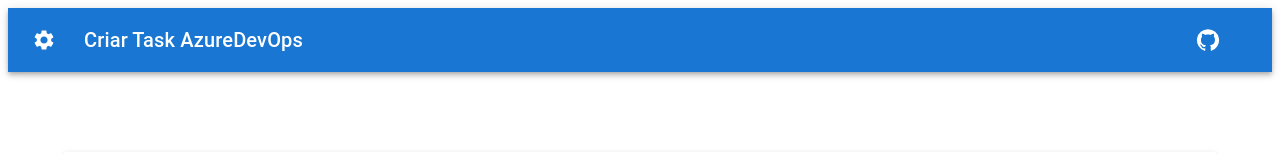
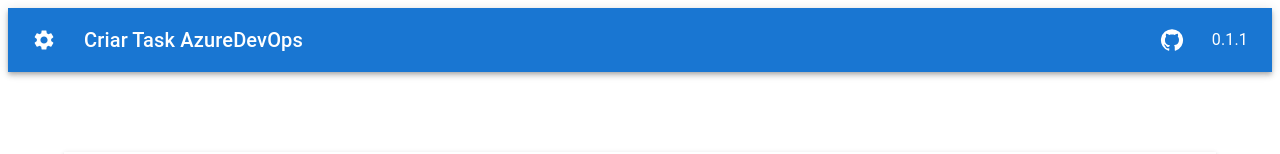
Before and after one commit to RafaelAngelo1999/form-task-add-azure, a React (Create React App) app: page / in a window 1280 px wide. Shown: the top 154 px of the page. Built offline with nearby package versions, Linux system fonts and the light colour scheme; no server answers.

Commit message:
docs: ajustando versão e adicionando descrição da mesma

```diff
--- a/package.json
+++ b/package.json
@@ -1,7 +1,8 @@
 {
   "homepage": "https://rafaelangelo1999.github.io/form-task-add-azure",
   "name": "form-task-add-azure",
-  "version": "0.1.0",
+  "version": "0.1.1",
+  "descriptionVersion": "Ajustando obrigatoriedade do IdTeam quando forçado",
   "private": true,
   "dependencies": {
     "@emotion/react": "^11.11.4",
--- a/src/shared/components/AppBarHeader.tsx
+++ b/src/shared/components/AppBarHeader.tsx
@@ -9,12 +9,14 @@ import {
   IconButton,
   TextField,
   Toolbar,
+  Tooltip,
   Typography,
 } from '@mui/material';
 import Settings from '@mui/icons-material/Settings';
 import GitHubIcon from '@mui/icons-material/GitHub';
 import React, { useState } from 'react';
 import { AUTH_KEY, ORGANIZACAO, ID_TEAMS_FORCE } from '../constants/Environment';
+import packageJson from '../../../package.json';
 
 const AppBarHeader = () => {
   const [openSettings, setOpenSettings] = useState(false);
@@ -72,6 +74,9 @@ const AppBarHeader = () => {
           >
             <GitHubIcon />
           </IconButton>
+          <Tooltip title={packageJson.descriptionVersion}>
+            <Typography>{packageJson.version}</Typography>
+          </Tooltip>
         </Toolbar>
       </AppBar>
 
```
Also changed, not shown: 1 other file (tests, documents, lock files or other folders).
